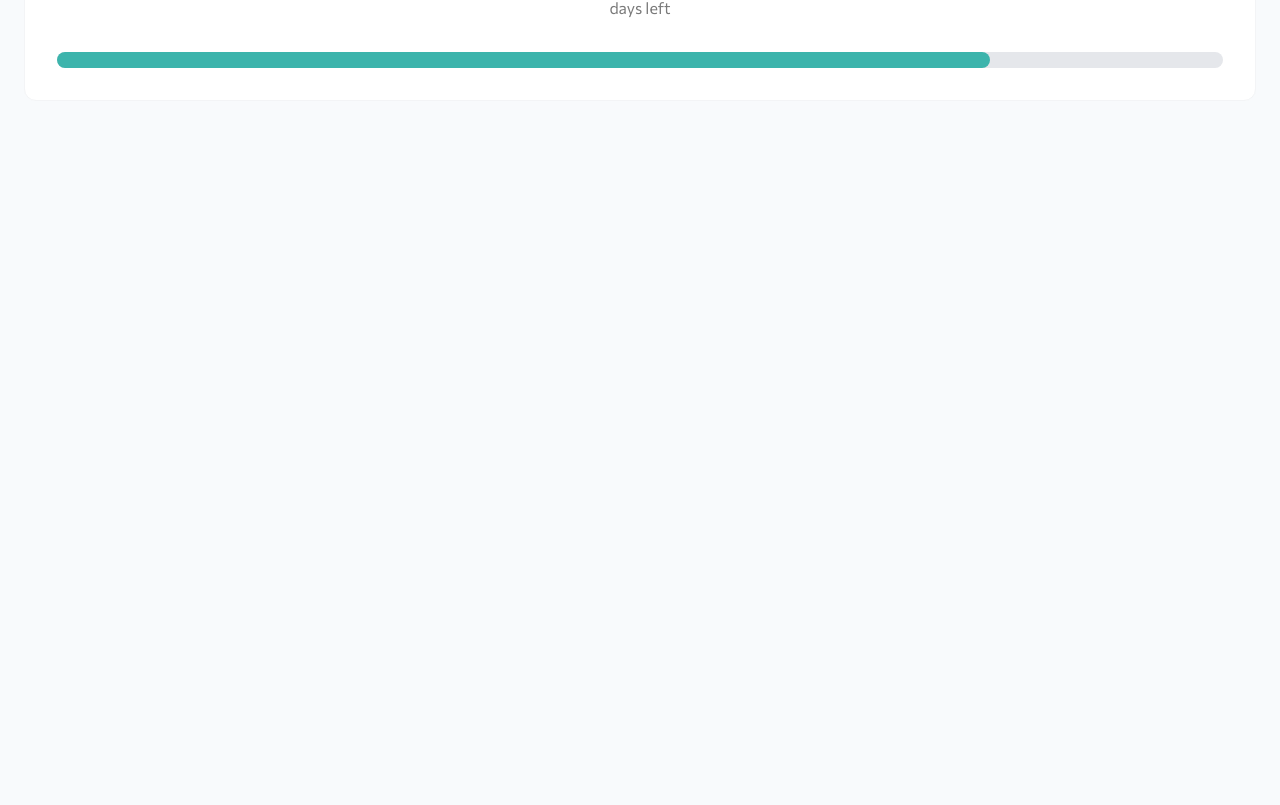
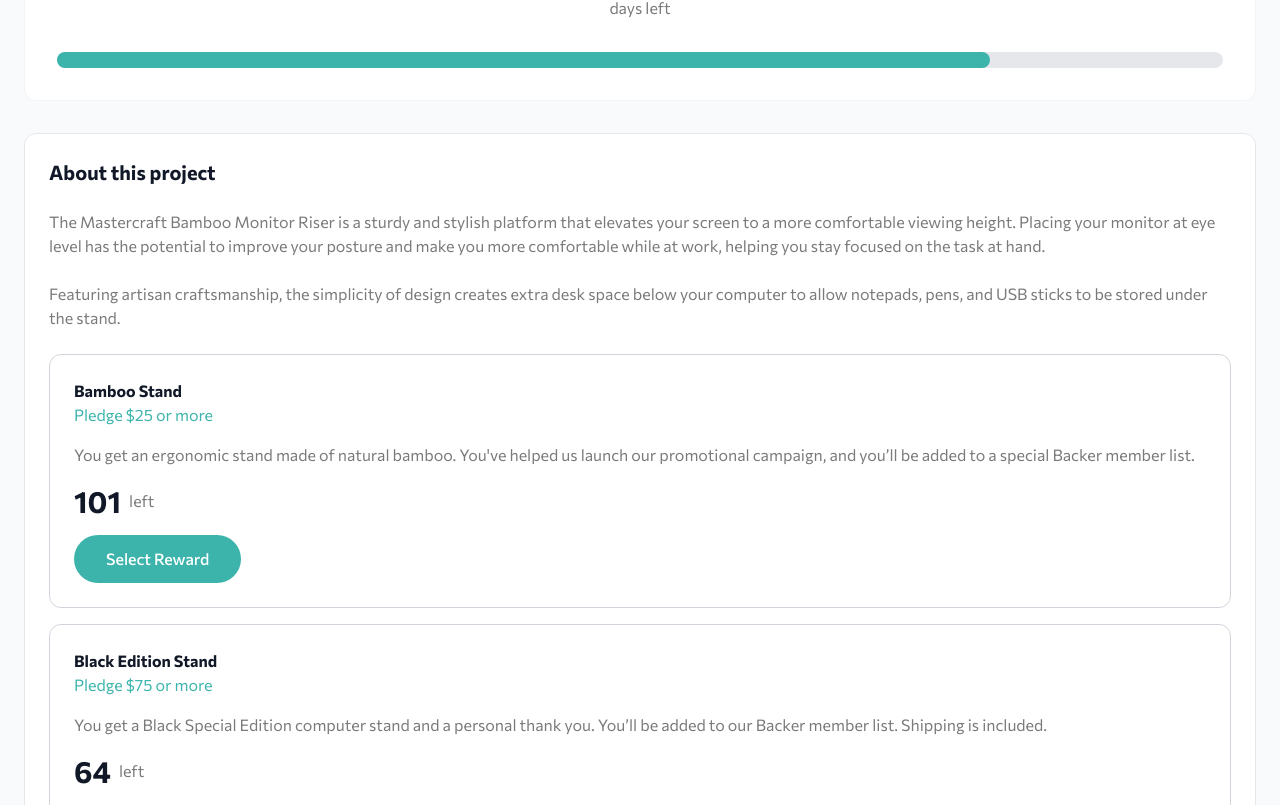
Before and after one commit to moutafatin1/crowdfunding-product-page, a React (Vite) app: page / in a window 1280 px wide. Shown: the part 835-1640 px from the top of the page. Before the commit the page ends 968 px from the top, so only its background shows below. Built offline with nearby package versions, Linux system fonts and the light colour scheme.

Commit message:
about project

```diff
--- a/src/App.tsx
+++ b/src/App.tsx
@@ -1,3 +1,4 @@
+import { AboutCard } from "./components/AboutCard";
 import { BackProjectCard } from "./components/BackProject/BackProjectCard";
 import { Header } from "./components/Header/Header";
 import { StatsCard } from "./components/StatsCard";
@@ -9,6 +10,7 @@
       <main className="font-commissioner">
         <BackProjectCard />
         <StatsCard />
+        <AboutCard />
       </main>
     </>
   );
--- /dev/null
+++ b/src/components/AboutCard.tsx
@@ -0,0 +1,65 @@
+import { Pledge, pledges } from "../data";
+import { fn } from "../utils";
+
+export const AboutCard = () => {
+  return (
+    <div className="mx-6 mb-8 flex flex-col gap-6 rounded-xl border border-gray-200 bg-white p-6">
+      <h3 className="text-xl font-bold text-gray-900">About this project</h3>
+      <p className="text-crowd-darkGray">
+        The Mastercraft Bamboo Monitor Riser is a sturdy and stylish platform
+        that elevates your screen to a more comfortable viewing height. Placing
+        your monitor at eye level has the potential to improve your posture and
+        make you more comfortable while at work, helping you stay focused on the
+        task at hand.
+      </p>
+      <p className="text-crowd-darkGray">
+        Featuring artisan craftsmanship, the simplicity of design creates extra
+        desk space below your computer to allow notepads, pens, and USB sticks
+        to be stored under the stand.
+      </p>
+      <ul className="space-y-4">
+        {pledges
+          .filter((p) => p.minAmount != undefined)
+          .map((p) => (
+            <RewardCard key={p.id} pledge={p} />
+          ))}
+      </ul>
+    </div>
+  );
+};
+
+type RewardCardProps = {
+  pledge: Pledge;
+};
+
+const RewardCard = ({ pledge }: RewardCardProps) => {
+  return (
+    <div
+      className={fn(
+        "flex flex-col gap-4 rounded-xl border border-gray-300 p-6",
+        pledge.left === 0 && "opacity-60"
+      )}
+    >
+      <div>
+        <h4 className="font-bold text-gray-900">{pledge.title}</h4>
+        <span className={fn("text-crowd-moderateCyan")}>
+          Pledge ${pledge.minAmount} or more
+        </span>
+      </div>
+      <p className="text-crowd-darkGray">{pledge.desc}</p>
+      <p className="flex items-center gap-2 text-crowd-darkGray">
+        <span className="text-3xl font-bold text-gray-900">{pledge.left}</span>{" "}
+        left
+      </p>
+      <button
+        disabled={pledge.left === 0}
+        className={fn(
+          "mr-auto rounded-full bg-crowd-moderateCyan px-8 py-3 font-medium  text-white transition-all hover:bg-crowd-darkCyan active:scale-95 disabled:bg-gray-300 disabled:active:scale-100",
+          pledge.left === 0 && ""
+        )}
+      >
+        {pledge.left === 0 ? "Out of Stock" : "Select Reward"}
+      </button>
+    </div>
+  );
+};
--- a/src/components/BackProject/BackProjectModal.tsx
+++ b/src/components/BackProject/BackProjectModal.tsx
@@ -1,6 +1,6 @@
 import { useState } from "react";
 import CloseModalIcon from "../../assets/images/icon-close-modal.svg";
-import { pledges } from "./data";
+import { pledges } from "../../data";
 import { PledgeCard } from "./PledgeCard";
 
 type BackProjectModalProps = {
--- a/src/components/BackProject/PledgeCard.tsx
+++ b/src/components/BackProject/PledgeCard.tsx
@@ -1,4 +1,4 @@
-import { Pledge } from "./data";
+import { Pledge } from "../../data";
 
 type PledgeCard = {
   pledge: Pledge;
```
Also changed, not shown: src/data.ts (renamed from src/components/BackProject/data.ts).
